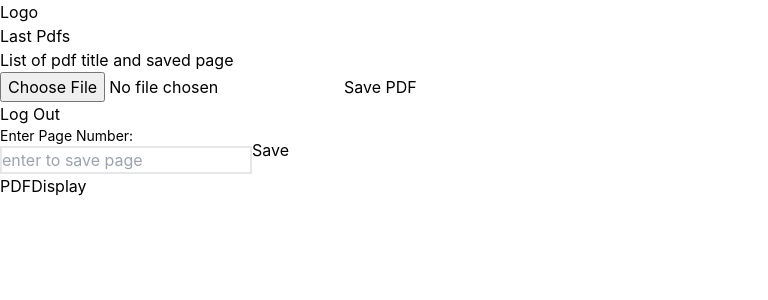
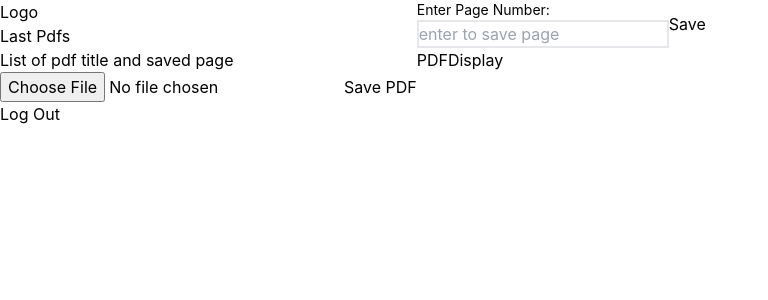
Before and after one commit to berkaysson/read-pdf-by-page, a React (Create React App) app: page / in a window 1280 px wide. Shown: the top 300 px of the page, without its empty margins (0-768 px from the left). Built offline with nearby package versions, Linux system fonts and the light colour scheme; no server answers; the database is empty; sample sign-in values are in the browser's storage.

Commit message:
Add PDF context provider

```diff
--- a/src/App.tsx
+++ b/src/App.tsx
@@ -2,19 +2,22 @@ import { BrowserRouter } from "react-router-dom";
 import { ProfileProvider } from "./context/profile.context";
 import { Layout } from "./components/routes/Layout";
 import { Navbar } from "./components/navigation/Navbar";
+import { PDFProvider } from "./context/pdf.context";
 
 function App() {
   return (
-    <div>
+    <div className="h-screen">
       <ProfileProvider>
+        <PDFProvider>
           <BrowserRouter>
-          <main>
+            <main className="flex flex-row">
               <Navbar />
               <section>
                 <Layout />
               </section>
             </main>
           </BrowserRouter>
+        </PDFProvider>
       </ProfileProvider>
     </div>
   );
```
Lines whose indentation alone changed are shown as unchanged.
